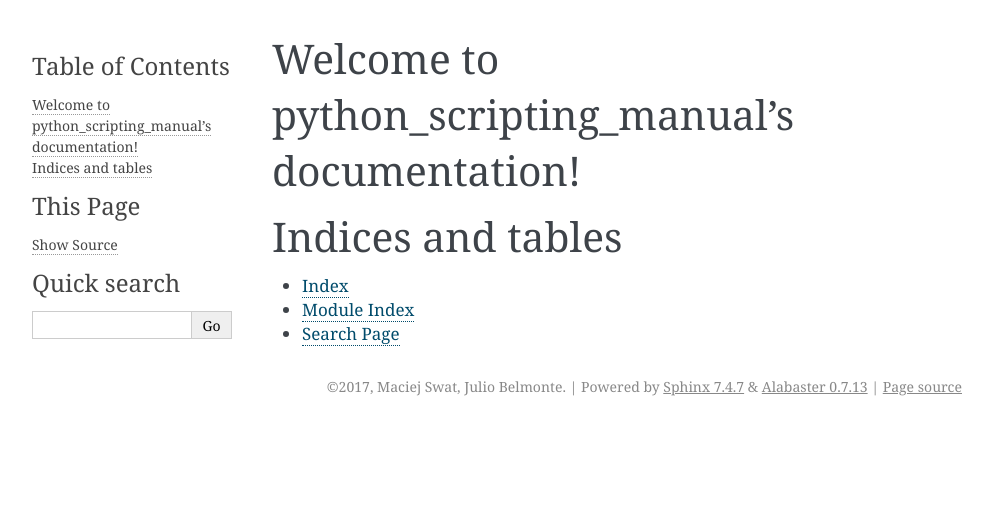
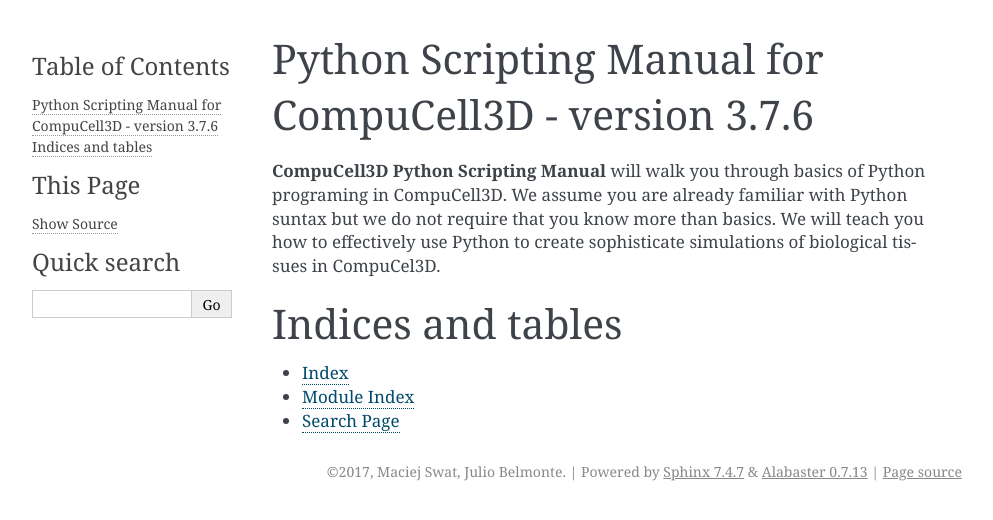
Before and after one commit to CompuCell3D/PythonScriptingManual, a Sphinx documentation site: the page built from docs/index.rst, in a window 1280 px wide. Shown: the top 520 px of the page, without its empty margins (148-1141 px from the left). Built offline with Sphinx 7.4.7, drawn with Linux system fonts in a browser that asks for light colours.

Commit message:
added first commit of the new manual

```diff
--- a/docs/index.rst
+++ b/docs/index.rst
@@ -3,8 +3,13 @@
    You can adapt this file completely to your liking, but it should at least
    contain the root `toctree` directive.
 
-Welcome to python_scripting_manual's documentation!
-===================================================
+Python Scripting Manual for CompuCell3D - version 3.7.6
+=======================================================
+
+**CompuCell3D Python Scripting Manual** will walk you through basics of Python programing in CompuCell3D.
+We assume you are already familiar with Python suntax but we do not require that you know more than basics.
+We will teach you how to effectively use Python to create sophisticate simulations of biological tissues in CompuCel3D.
+
 
 .. toctree::
    :maxdepth: 2
```
